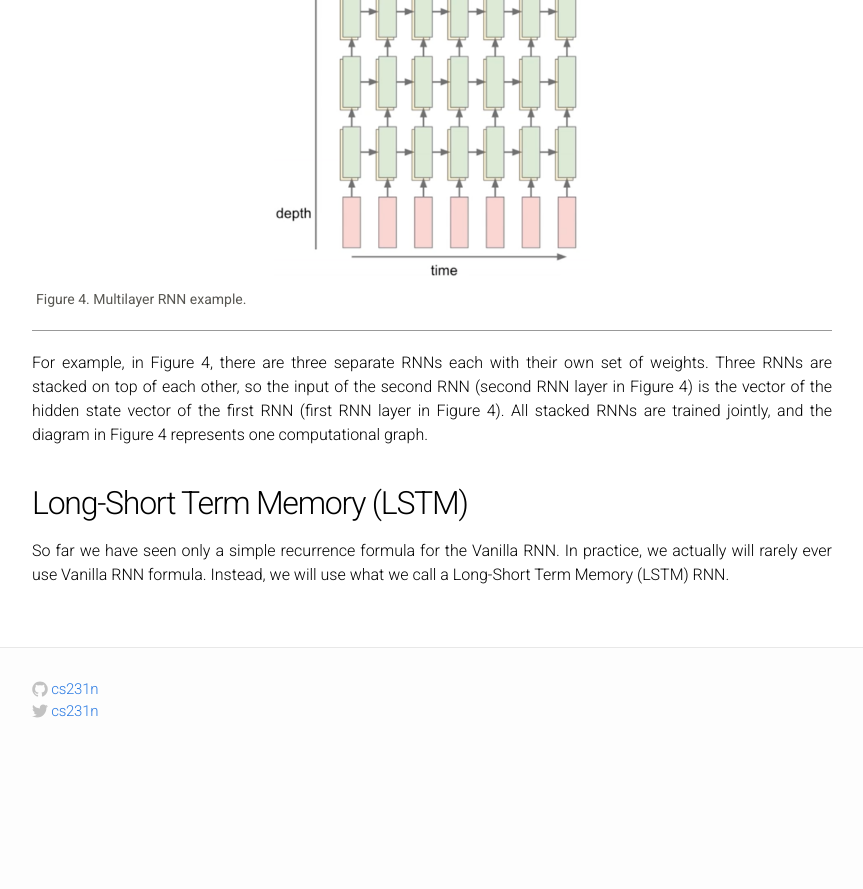
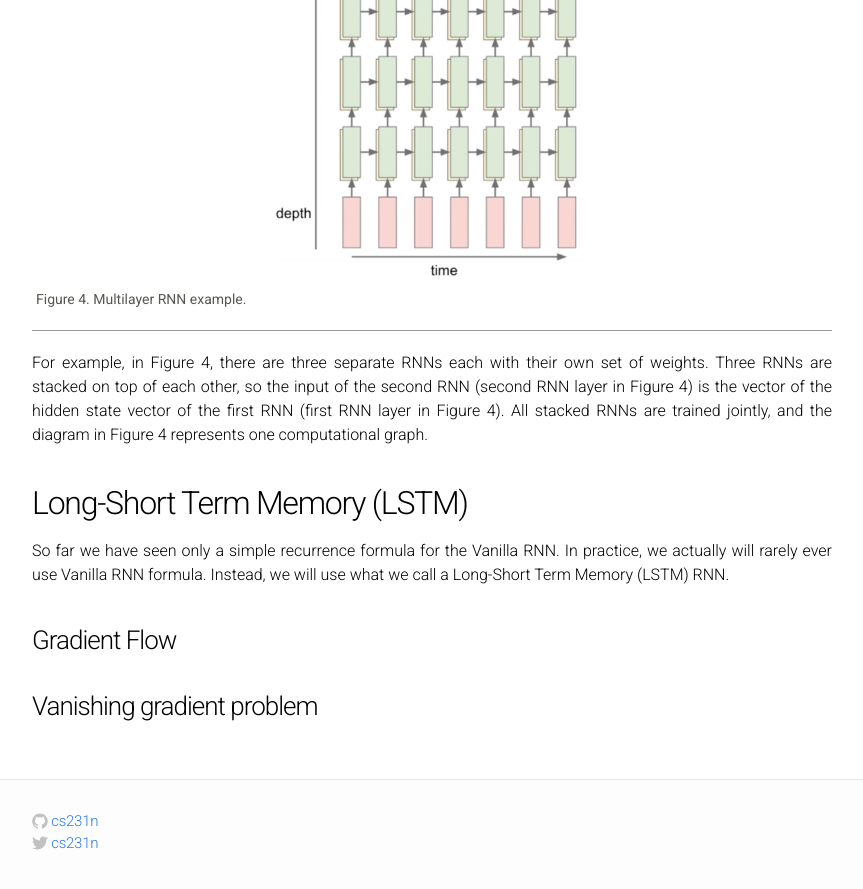
Before and after one commit to cs231n/cs231n.github.io, a Jekyll site: the page built from rnn.md, in a window 1280 px wide and 900 px high, scrolled down 5000 px. Shown: the top 889 px of the window, without its empty margins (208-1071 px from the left). Built offline with Jekyll 4.4.1, drawn with Linux system fonts in a browser that asks for light colours; formulas are drawn with MathJax 3; before the commit the page ends 5768 px from its top, so only the background shows below that.

Commit message:
Update rnn.md

```diff
--- a/rnn.md
+++ b/rnn.md
@@ -196,3 +196,7 @@ are trained jointly, and the diagram in Figure 4 represents one computational gr
 So far we have seen only a simple recurrence formula for the Vanilla RNN. In practice, we actually will
 rarely ever use Vanilla RNN formula. Instead, we will use what we call a Long-Short Term Memory (LSTM)
 RNN.
+
+### Gradient Flow
+
+### Vanishing gradient problem
```
